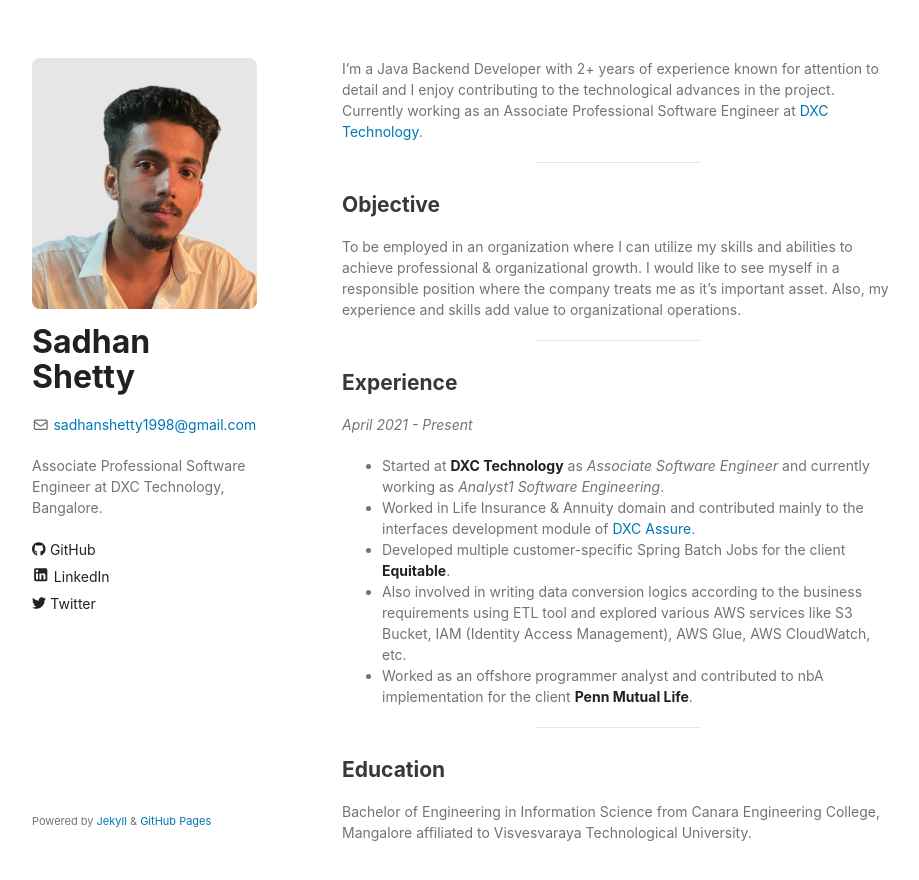
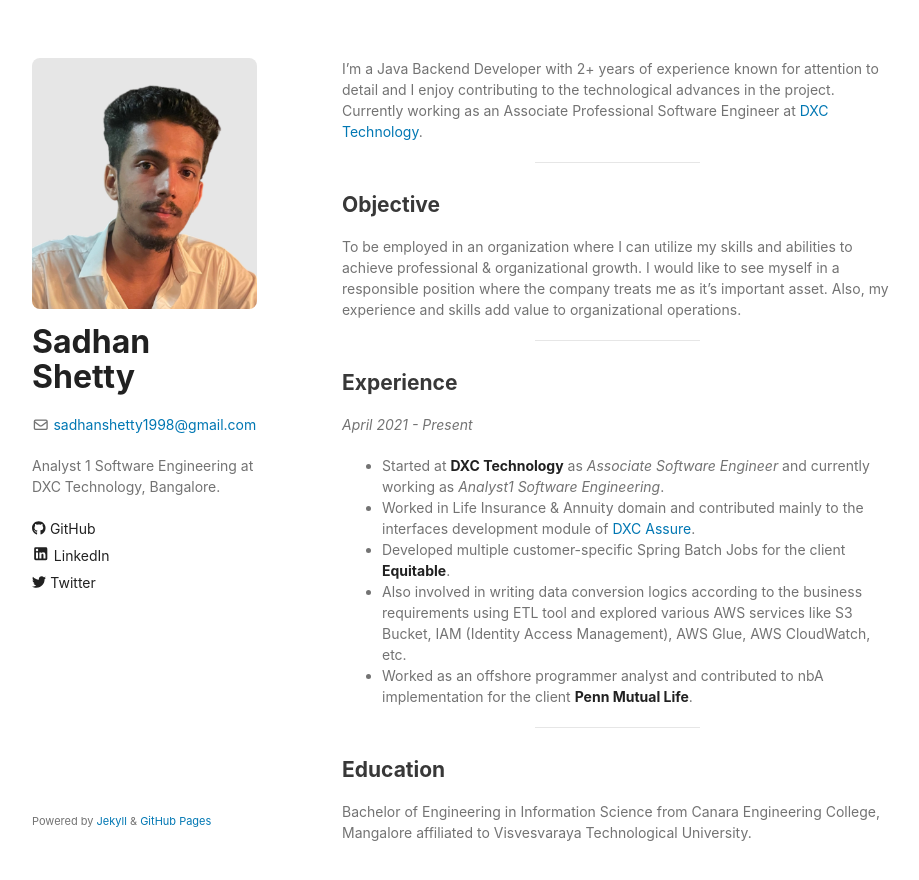
Before and after one commit to sadhan-shetty/sadhan-shetty.github.io, a Jekyll site: the page built from index.md, in a window 1280 px wide. Shown: the top 880 px of the page, without its empty margins (178-1097 px from the left). Built offline with Jekyll 4.4.1, drawn with Linux system fonts in a browser that asks for light colours.

Commit message:
Update _config.yml

```diff
--- a/_config.yml
+++ b/_config.yml
@@ -3,7 +3,7 @@ blank_title: true
 logo: /assets/img/logo.png
 email: sadhanshetty1998@gmail.com
 favicon: true
-description: Associate Professional Software Engineer at DXC Technology, Bangalore.
+description: Analyst 1 Software Engineering at DXC Technology, Bangalore.
 show_downloads: false
 google_analytics: ${{env.GOOGLE_ANALYTICS}}
 color-scheme: auto
```
